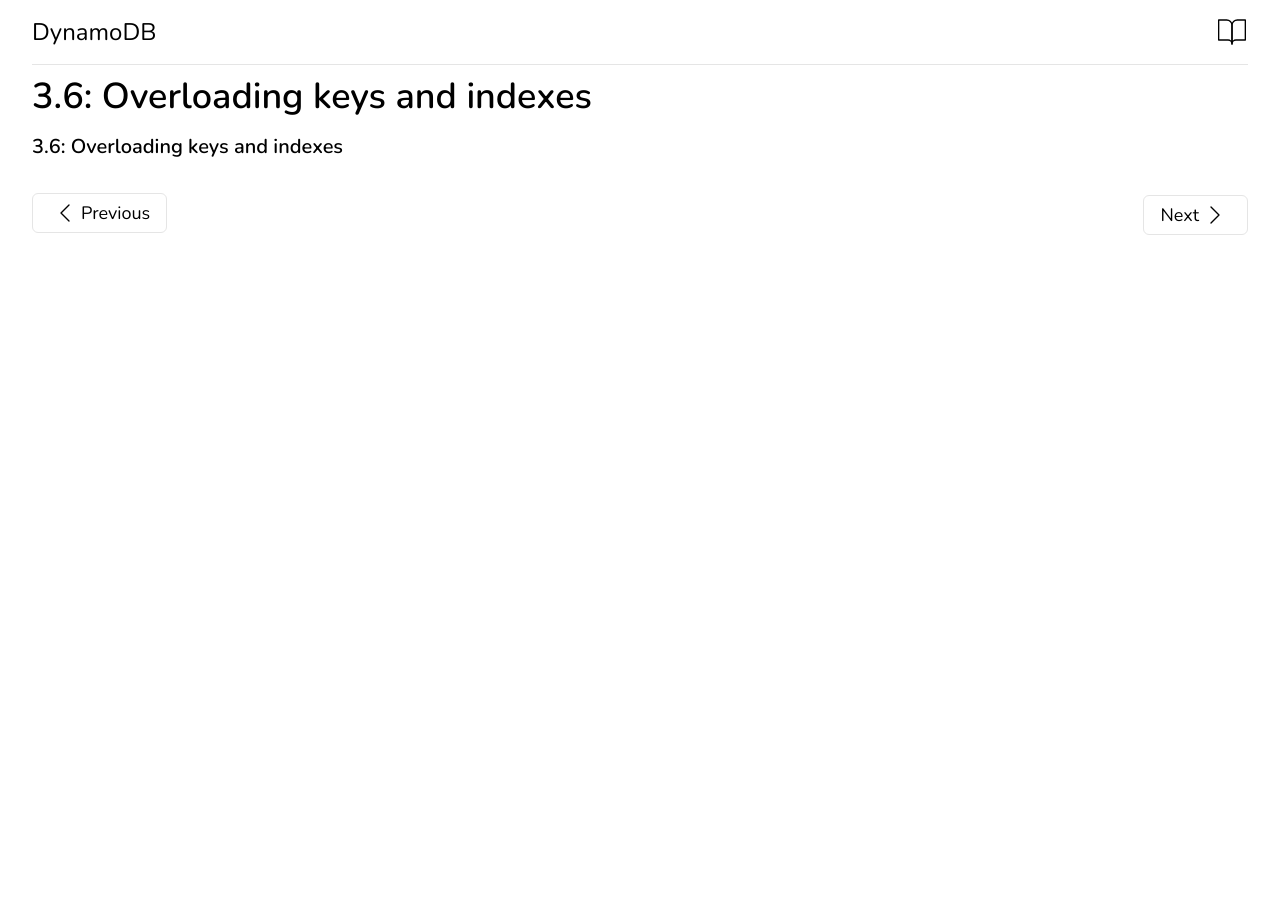
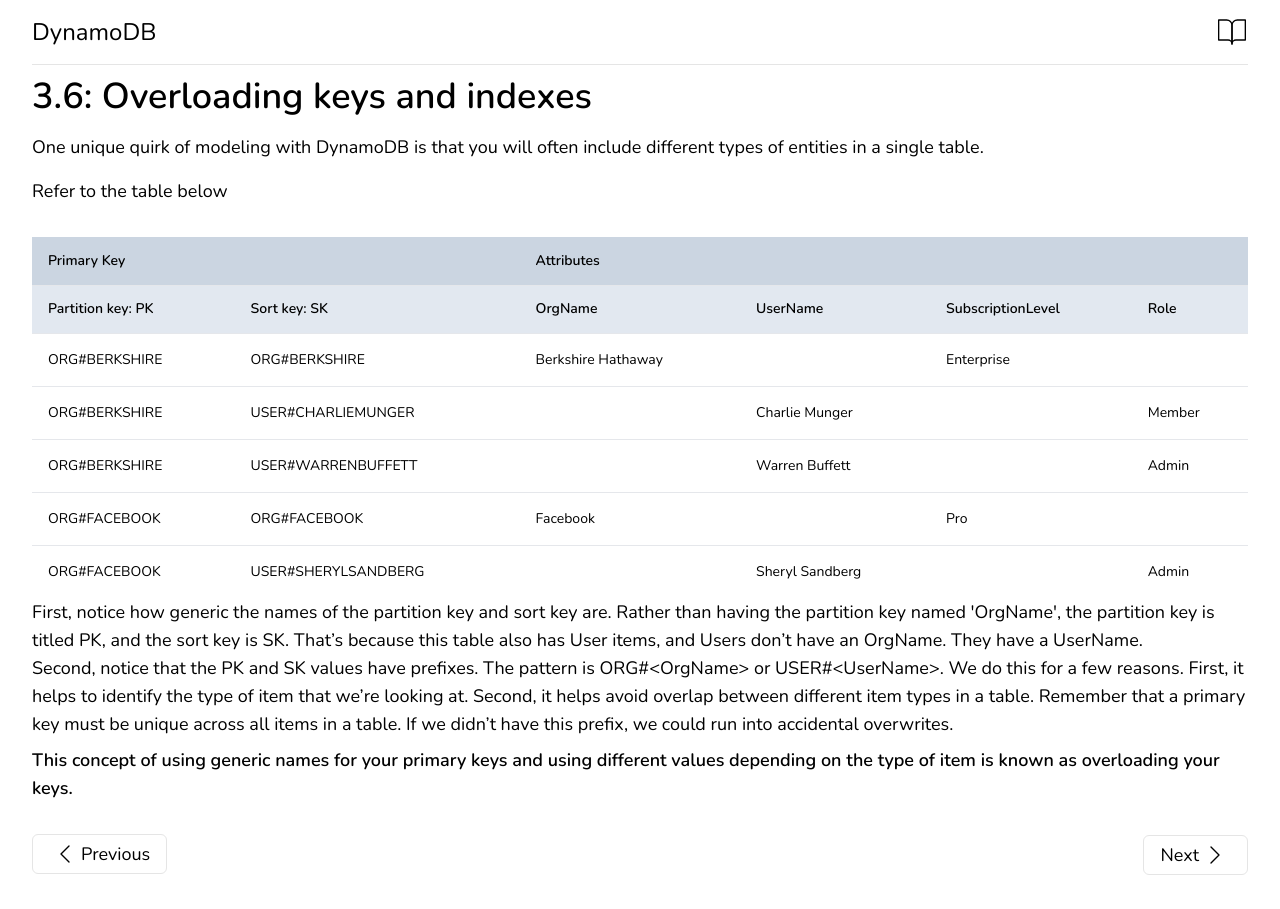
Before and after one commit to 5thComrade/dynamodb, a Next.js app: page /chapter_3/3.6 in a window 1280 px wide. Before the commit the page ends 800 px from the top, so only its background shows below. Built offline with nearby package versions, Linux system fonts and the light colour scheme.

Commit message:
hapter 3 completed

```diff
--- a/src/app/chapter_3/3.4/page.tsx
+++ b/src/app/chapter_3/3.4/page.tsx
@@ -1,8 +1,4 @@
-import {
-  PageTitle,
-  Paragraph,
-  SectionTitle,
-} from "@/components/custom/Typography";
+import { PageTitle, Paragraph } from "@/components/custom/Typography";
 import Footer from "@/components/custom/Footer";
 
 export default function chapter_3_4() {
--- a/src/app/chapter_3/3.5/page.tsx
+++ b/src/app/chapter_3/3.5/page.tsx
@@ -9,8 +9,41 @@ export default function chapter_3_5() {
   return (
     <main>
       <PageTitle>3.5: DynamoDB Limits</PageTitle>
-      <SectionTitle>3.5: DynamoDB Limits</SectionTitle>
+      <SectionTitle>- Item size limits</SectionTitle>
+      <Paragraph>
+        A single DynamoDB item is limited to 400KB of data. Like everything in
+        DynamoDB, these size limits are intentional. They push you away from
+        anti-patterns and toward proper data modeling. Large item sizes mean
+        larger reads from disk, resulting in slower response times and fewer
+        concurrent requests. You should break down larger items into smaller
+        items and do more targeted operations.
+      </Paragraph>
 
+      <SectionTitle>- Query and Scan Request Size Limits</SectionTitle>
+      <Paragraph>
+        Query and Scan will read a maximum of 1MB of data from your table.
+        Further, this 1MB limit is applied before any filter expressions are
+        considered. This 1MB limit is crucial to keeping DynamoDB’s promise of
+        consistent single-digit response times. If you have a request that will
+        address more than 1MB of data, you will need to paginate through the
+        results by making follow-up requests to DynamoDB.
+      </Paragraph>
+
+      <SectionTitle>- Partition throughput limits</SectionTitle>
+      <Paragraph>
+        A single partition can have a maximum of 3000 Read Capacity Units or
+        1000 Write Capacity Units. You will need to be doing 3000 reads per
+        second for a given partition key to hit these limits.
+      </Paragraph>
+
+      <SectionTitle>- Item collection limits</SectionTitle>
+      <Paragraph>
+        An item collection refers to all items with a given partition key, both
+        in your main table and any local secondary indexes. If you have a local
+        secondary index, a single item collection cannot be larger than 10GB. If
+        you do not have a local secondary index, this limit will not affect you.
+        The partition size limit is not a problem for global secondary indexes.
+      </Paragraph>
       <Footer previous="/chapter_3/3.4" next="/chapter_3/3.6" />
     </main>
   );
--- a/src/app/chapter_3/3.6/page.tsx
+++ b/src/app/chapter_3/3.6/page.tsx
@@ -1,15 +1,84 @@
-import {
-  PageTitle,
-  Paragraph,
-  SectionTitle,
-} from "@/components/custom/Typography";
+import { PageTitle, Paragraph } from "@/components/custom/Typography";
+import CustomTable from "@/components/custom/CustomTable";
 import Footer from "@/components/custom/Footer";
+
+const tableHeaders = [
+  "PK",
+  "SK",
+  "OrgName",
+  "UserName",
+  "SubscriptionLevel",
+  "Role",
+];
+const tableData = [
+  {
+    PK: "ORG#BERKSHIRE",
+    SK: "ORG#BERKSHIRE",
+    OrgName: "Berkshire Hathaway",
+    UserName: "",
+    SubscriptionLevel: "Enterprise",
+    Role: "",
+  },
+  {
+    PK: "ORG#BERKSHIRE",
+    SK: "USER#CHARLIEMUNGER",
+    OrgName: "",
+    UserName: "Charlie Munger",
+    SubscriptionLevel: "",
+    Role: "Member",
+  },
+  {
+    PK: "ORG#BERKSHIRE",
+    SK: "USER#WARRENBUFFETT",
+    OrgName: "",
+    UserName: "Warren Buffett",
+    SubscriptionLevel: "",
+    Role: "Admin",
+  },
+  {
+    PK: "ORG#FACEBOOK",
+    SK: "ORG#FACEBOOK",
+    OrgName: "Facebook",
+    UserName: "",
+    SubscriptionLevel: "Pro",
+    Role: "",
+  },
+  {
+    PK: "ORG#FACEBOOK",
+    SK: "USER#SHERYLSANDBERG",
+    OrgName: "",
+    UserName: "Sheryl Sandberg",
+    SubscriptionLevel: "",
+    Role: "Admin",
+  },
+];
 
 export default function chapter_3_6() {
   return (
     <main>
       <PageTitle>3.6: Overloading keys and indexes</PageTitle>
-      <SectionTitle>3.6: Overloading keys and indexes</SectionTitle>
+      <Paragraph>
+        One unique quirk of modeling with DynamoDB is that you will often
+        include different types of entities in a single table.
+      </Paragraph>
+      <Paragraph className="my-4">Refer to the table below</Paragraph>
+
+      <CustomTable headers={tableHeaders} tableData={tableData} />
+
+      <Paragraph>
+        {`First, notice how generic the names of the partition key and sort key
+        are. Rather than having the partition key named 'OrgName', the partition
+        key is titled PK, and the sort key is SK. That’s because this table also has User items, and Users don’t have an OrgName. They have a UserName.`}
+      </Paragraph>
+      <Paragraph>
+        {`Second, notice that the PK and SK values have prefixes. The pattern is ORG#<OrgName> or USER#<UserName>. We do this for a few reasons. First, it helps to identify the type of item that we’re looking at. Second, it helps avoid overlap between different item types in a table. Remember that a primary key must be unique across all items in a table. If we didn’t have this prefix, we could run into accidental overwrites.`}
+      </Paragraph>
+
+      <Paragraph className="my-2 font-semibold">
+        This concept of using generic names for your primary keys and using
+        different values depending on the type of item is known as overloading
+        your keys.
+      </Paragraph>
 
       <Footer previous="/chapter_3/3.5" next="/chapter_4" />
     </main>
--- /dev/null
+++ b/src/app/chapter_4/page.tsx
@@ -0,0 +1,12 @@
+import { PageTitle, Paragraph } from "@/components/custom/Typography";
+import Footer from "@/components/custom/Footer";
+
+export default function Chapter_4() {
+  return (
+    <main>
+      <PageTitle>Chapter 4: The Three API Action Types</PageTitle>
+      <Paragraph>Chapter 4: The Three API Action Types</Paragraph>
+      <Footer previous="/chapter_3/3.6" next="/chapter_4/4.1" />
+    </main>
+  );
+}
--- a/src/lib/constants.ts
+++ b/src/lib/constants.ts
@@ -113,7 +113,14 @@ export const chapters = [
     id: 16,
     chapter: 3,
     type: pageType.section,
-    title: "3.6:  Overloading keys and indexes",
+    title: "3.6: Overloading keys and indexes",
     href: "/chapter_3/3.6",
   },
+  {
+    id: 17,
+    chapter: 4,
+    type: pageType.chapter,
+    title: "3.6: The Three API Action Types",
+    href: "/chapter_4",
+  },
 ];
```
